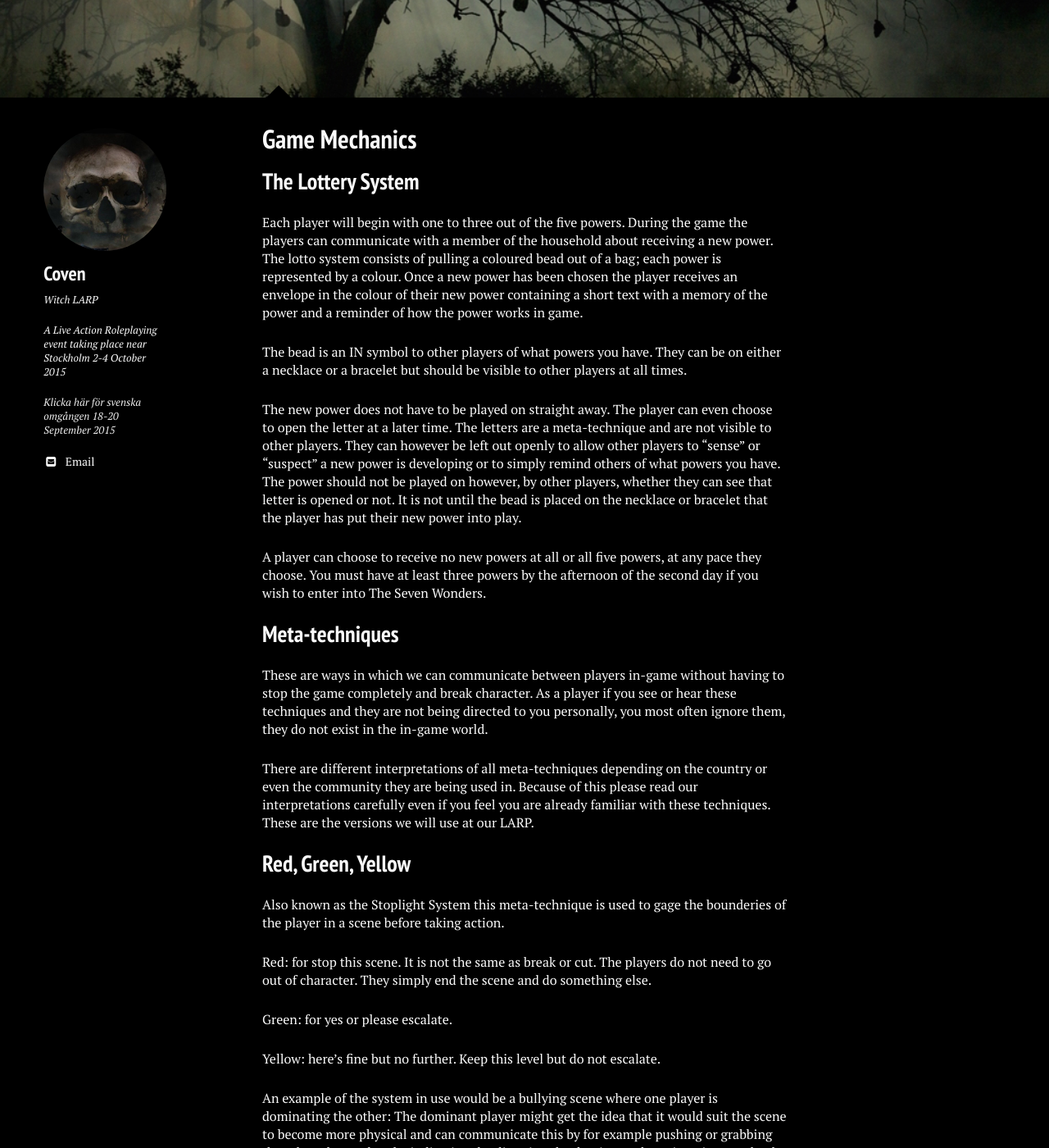
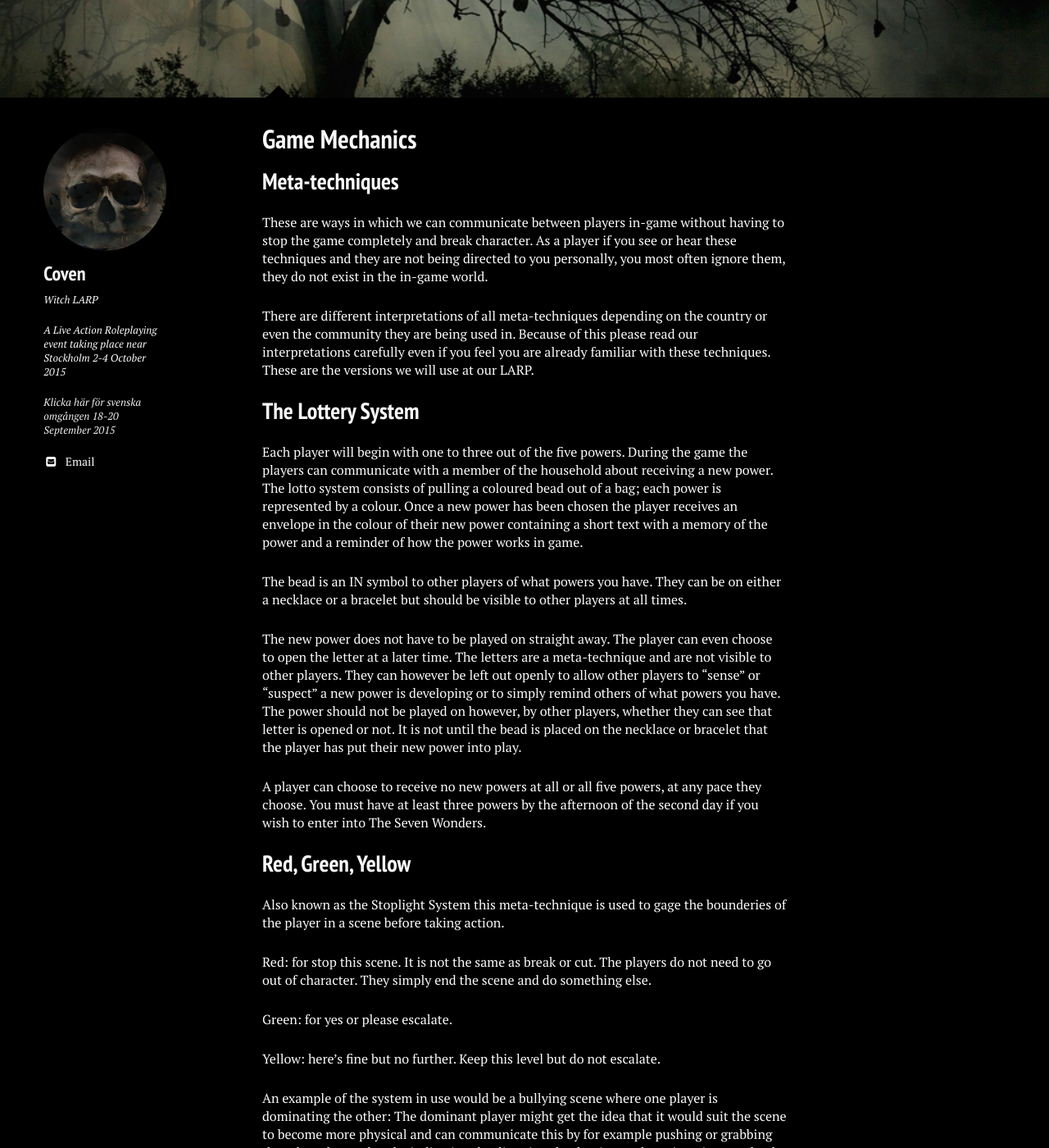
Before and after one commit to stanislavb/en.coven.nu, a Jekyll site: the page built from game-mechanics/index.md, in a window 1280 px wide and 1400 px high, scrolled down 371 px. Shown: the whole window at 82% size. Built offline with Jekyll 4.4.1, drawn with Linux system fonts in a browser that asks for light colours; nearby versions of some CDN libraries; part of the change alters nothing that is shown; some of the changed text lies outside the part shown.

Commit message:
Update index.md

```diff
--- a/game-mechanics/index.md
+++ b/game-mechanics/index.md
@@ -18,6 +18,12 @@ image:
 </div>
 </section><!-- /#table-of-contents -->
 
+## Meta-techniques
+
+These are ways in which we can communicate between players in-game without having to stop the game completely and break character. As a player if you see or hear these techniques and they are not being directed to you personally, you most often ignore them, they do not exist in the in-game world.
+
+There are different interpretations of all meta-techniques depending on the country or even the community they are being used in. Because of this please read our interpretations carefully even if you feel you are already familiar with these techniques. These are the versions we will use at our LARP.
+
 ## The Lottery System
 
 Each player will begin with one to three out of the five powers. During the game the players can communicate with a member of the household about receiving a new power. The lotto system consists of pulling a coloured bead out of a bag; each power is represented by a colour. Once a new power has been chosen the player receives an envelope in the colour of their new power containing a short text with a memory of the power and a reminder of how the power works in game.
@@ -27,12 +33,6 @@ The bead is an IN symbol to other players of what powers you have. They can be o
 The new power does not have to be played on straight away. The player can even choose to open the letter at a later time. The letters are a meta-technique and are not visible to other players. They can however be left out openly to allow other players to "sense" or "suspect" a new power is developing or to simply remind others of what powers you have. The power should not be played on however, by other players, whether they can see that letter is opened or not. It is not until the bead is placed on the necklace or bracelet that the player has put their new power into play.
 
 A player can choose to receive no new powers at all or all five powers, at any pace they choose. You must have at least three powers by the afternoon of the second day if you wish to enter into The Seven Wonders.
-
-## Meta-techniques
-
-These are ways in which we can communicate between players in-game without having to stop the game completely and break character. As a player if you see or hear these techniques and they are not being directed to you personally, you most often ignore them, they do not exist in the in-game world.
-
-There are different interpretations of all meta-techniques depending on the country or even the community they are being used in. Because of this please read our interpretations carefully even if you feel you are already familiar with these techniques. These are the versions we will use at our LARP.
 
 ## Red, Green, Yellow
 
```
